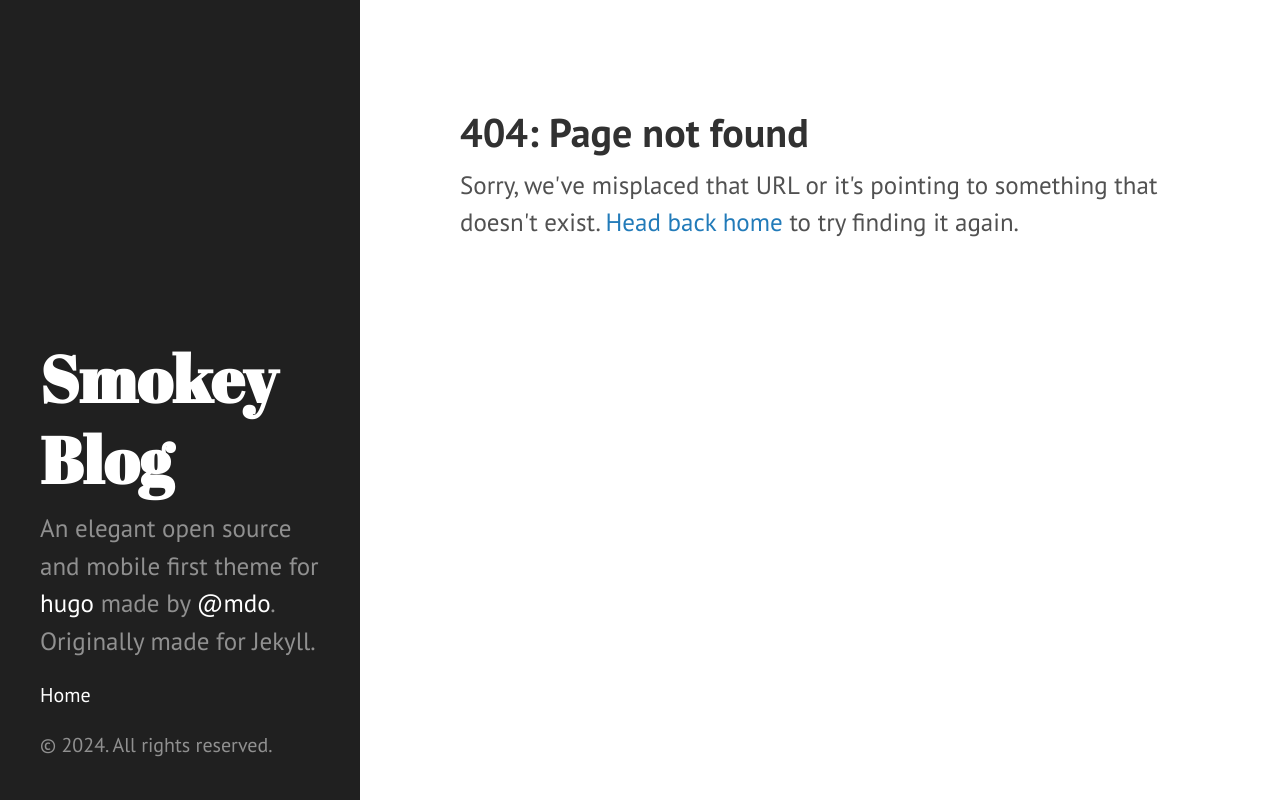
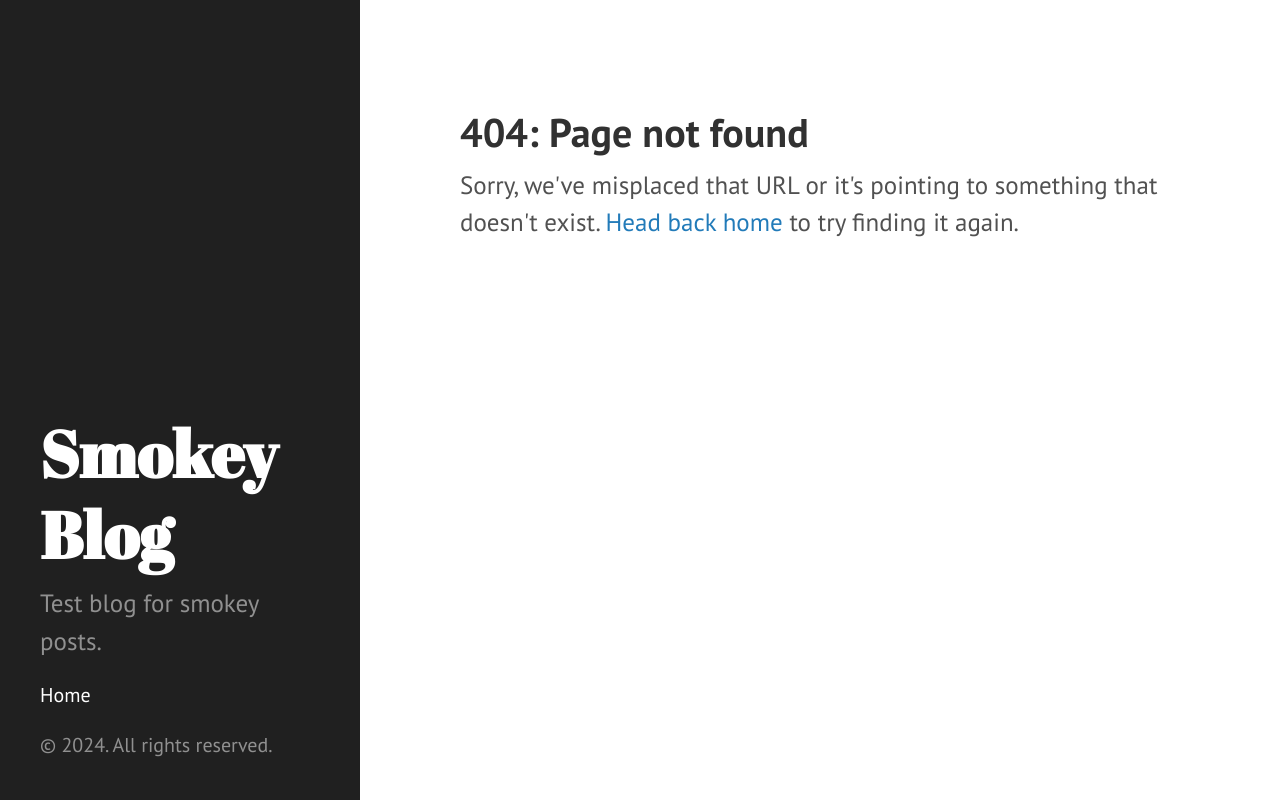
Before and after one commit to big-smokey438/big-smokey438.github.io, a plain HTML site: page 404.html in a window 1280 px wide. Drawn offline with Linux system fonts and the light colour scheme.

Commit message:
smokey posts

```diff
--- a/404.html
+++ b/404.html
@@ -33,7 +33,7 @@
     <div class="sidebar-about">
       <a href="http://big-smokey438.github.io/"><h1>Smokey Blog</h1></a>
       <p class="lead">
-      An elegant open source and mobile first theme for <a href="http://hugo.spf13.com">hugo</a> made by <a href="http://twitter.com/mdo">@mdo</a>. Originally made for Jekyll.
+      Test blog for smokey posts.
       </p>
     </div>
 
```
Also changed, not shown: categories/index.html (+1 -1 lines), index.html (+1 -1 lines), pages/about/index.html (+1 -1 lines), pages/index.html (+1 -1 lines), posts/2024/2024-04-23-a-sample-post/index.html (+1 -1 lines), posts/index.html (+1 -1 lines), tags/index.html (+1 -1 lines).
